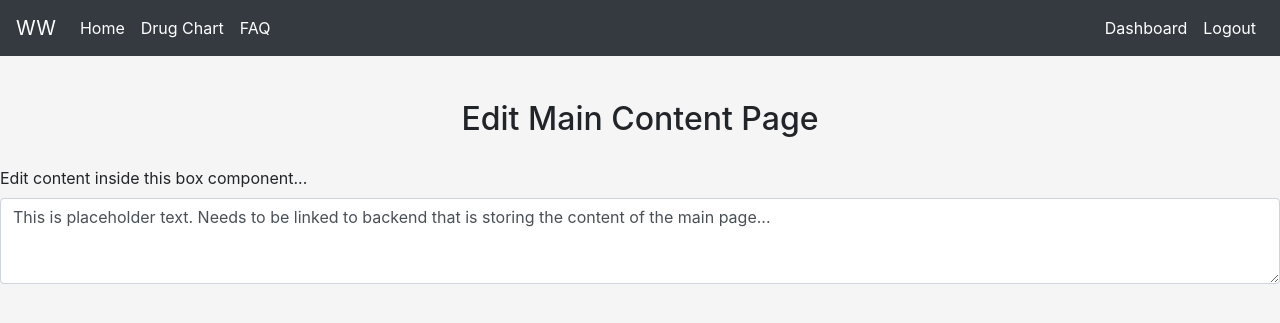
After one commit to oskar8991/KCHosptial-CMS, a Flask app: page /edit in a window 1280 px wide. The commit adds this page. Shown: the top 323 px of the page. Run offline with Flask 2, Linux system fonts and the light colour scheme; a user stored in the database is signed in; some libraries are stand-ins or nearby versions.

Commit message:
Add basic edit.html
Fixed some links to button inside base.html and dashboard.html

```diff
--- a/app.py
+++ b/app.py
@@ -75,6 +75,10 @@ def logout():
 def dashboard():
     return render_template('dashboard.html')
 
+@app.route("/edit")
+@login_required
+def edit():
+    return render_template('edit.html')
 
 
 
--- a/templates/base.html
+++ b/templates/base.html
@@ -18,7 +18,7 @@
 		  <div class="collapse navbar-collapse">
 		    <ul class="navbar-nav mr-auto">
 		      <li class="nav-item active">
-		        <a class="nav-link" href="#">Home</a>
+		        <a class="nav-link" href="{{url_for('index')}}">Home</a>
 		      </li>
 		      <li class="nav-item active">
 		        <a class="nav-link" href="#">Drug Chart</a>
@@ -30,7 +30,7 @@
 		    <ul class="navbar-nav">
 		    	{% if session['logged_in'] %}
 		      <li class="nav-item active">
-		      	<a class="nav-link" href="#">Dashboard</a>
+		      	<a class="nav-link" href="{{url_for('dashboard')}}">Dashboard</a>
 		      </li>
 		      <li class="nav-item active">
 		      	<a class="nav-link" href="{{url_for('logout')}}">Logout</a>
--- a/templates/dashboard.html
+++ b/templates/dashboard.html
@@ -30,7 +30,7 @@
                 </a>
               </li>
               <li class="nav-item">
-                <a class="nav-link" href="#">
+                <a class="nav-link" href="{{url_for('edit')}}">
                   <span data-feather="layers"></span>
                   Edit page
                 </a>
@@ -96,7 +96,7 @@
         			<div class="row">
         			<button class="btn btn-primary">Delete page</button>
         			<button class="btn btn-primary">Add page</button>
-        			<button class="btn btn-primary">Edit page</button>
+        			<button class="btn btn-primary" onclick="window.location.href ='{{url_for('edit')}}' ;">Edit page</button>
         		</div>
         		</div>
 				<br>
--- /dev/null
+++ b/templates/edit.html
@@ -0,0 +1,18 @@
+{% extends "base.html" %}
+{% block title %} Edit Page {% endblock %}
+
+
+{% block content%}
+
+  <div class="row justify-content-center">
+    <h2>Edit Main Content Page</h2>
+  </div>
+
+  <form>
+    <div class="form-group">
+      <label for="exampleFormControlTextarea1">Edit content inside this box component...</label>
+      <textarea class="form-control" id="exampleFormControlTextarea1" rows="3">This is placeholder text. Needs to be linked to backend that is storing the content of the main page...</textarea>
+    </div>
+  </form>
+
+{% endblock %}
```
